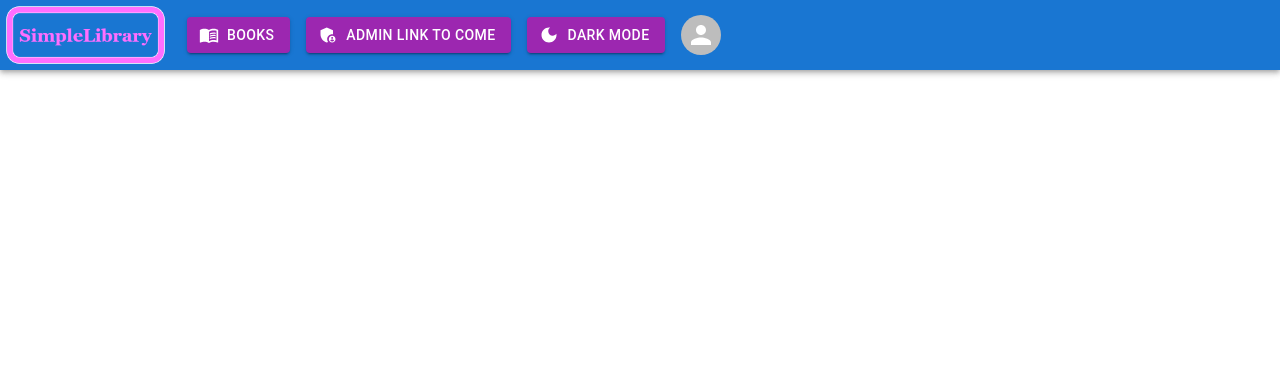
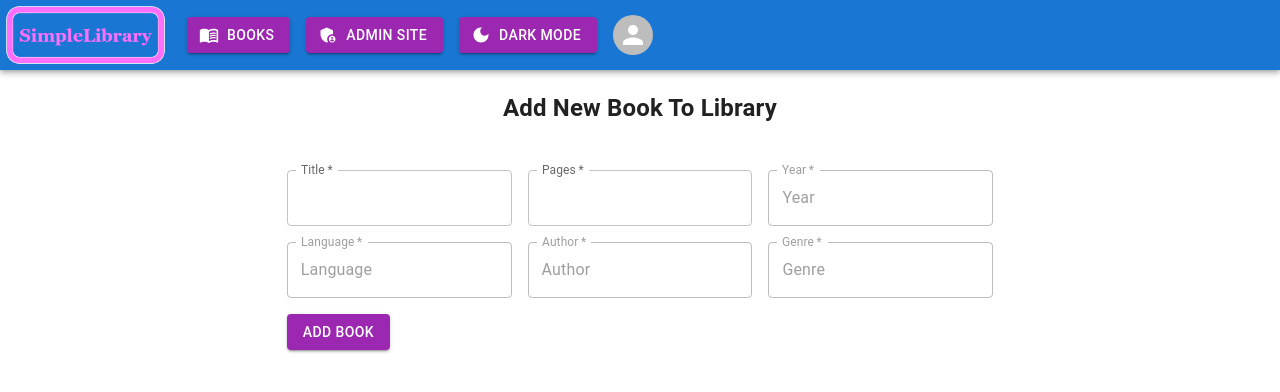
Before and after one commit to maritmoe/SimpleLibraryFrontend, a React (Vite) app in the folder LibraryFrontend/: page /admin/add in a window 1280 px wide. Shown: the top 392 px of the page. Built offline with nearby package versions, Linux system fonts and the light colour scheme.

Commit message:
Admin and CreateBook page

```diff
--- a/LibraryFrontend/src/App.jsx
+++ b/LibraryFrontend/src/App.jsx
@@ -8,6 +8,8 @@ import { Route, Routes } from "react-router-dom";
 import NavigationBar from "./components/NavigationBar/NavigationBar";
 import ContentView from "./components/ContentView/ContentView";
 import ProfileView from "./components/ContentView/Profile/ProfileView";
+import CreateBook from "./components/ContentView/Admin/CreateBook/CreateBook";
+import Admin from "./components/ContentView/Admin/Admin";
 
 const ColorModeContext = createContext({ toggleColorMode: () => {} });
 
@@ -42,6 +44,8 @@ function App() {
           <Routes>
             <Route path="/" element={<ContentView />} />
             <Route path="/profile" element={<ProfileView />} />
+            <Route path="/admin" element={<Admin />} />
+            <Route path="/admin/add" element={<CreateBook />} />
           </Routes>
         </div>
       </ThemeProvider>
--- /dev/null
+++ b/LibraryFrontend/src/components/ContentView/Admin/Admin.jsx
@@ -0,0 +1,42 @@
+import { Button, Stack, Tooltip } from "@mui/material";
+import { useNavigate } from "react-router-dom";
+
+function Admin() {
+  const navigate = useNavigate();
+  return (
+    <Stack sx={{ gap: 2 }}>
+      <h2>Admin Site</h2>
+      <Tooltip title="Create and Add New Book to Library">
+        <Button
+          variant="contained"
+          color="secondary"
+          onClick={() => navigate("/admin/add")}
+        >
+          Create Book
+        </Button>
+      </Tooltip>
+      <Tooltip title="Edit a Book">
+        <Button
+          variant="contained"
+          color="secondary"
+          disabled
+          onClick={() => navigate("/admin/books/:bookId")}
+        >
+          Edit Book
+        </Button>
+      </Tooltip>
+      <Tooltip title="Get All Users of Library">
+        <Button
+          variant="contained"
+          color="secondary"
+          disabled
+          onClick={() => navigate("/admin/users")}
+        >
+          Get All Users
+        </Button>
+      </Tooltip>
+    </Stack>
+  );
+}
+
+export default Admin;
--- /dev/null
+++ b/LibraryFrontend/src/components/ContentView/Admin/CreateBook/CreateBook.jsx
@@ -0,0 +1,110 @@
+import {
+  Box,
+  Button,
+  Container,
+  Dialog,
+  Stack,
+  TextField,
+  Tooltip,
+} from "@mui/material";
+import { useState } from "react";
+
+function CreateBook() {
+  const [book, setBook] = useState({
+    title: "",
+    pages: "",
+  });
+
+  const [open, setOpen] = useState(false);
+
+  const handleClose = () => {
+    setOpen(false);
+  };
+
+  const handleSubmit = (event) => {
+    event.preventDefault();
+    if (book.title && book.pages) {
+      fetch("http://localhost:5114/library/books", {
+        method: "POST",
+        headers: { "Content-Type": "application/json" },
+        body: JSON.stringify(book),
+      })
+        .then((response) => response.json())
+        .then((data) => console.log(data));
+      setOpen(true);
+      setBook({
+        title: "",
+        pages: "",
+      });
+    }
+  };
+
+  const handleChange = (event) => {
+    const { name, value } = event.target;
+    setBook({ ...book, [name]: value });
+  };
+
+  return (
+    <Stack sx={{ gap: 2 }}>
+      <h2>Add New Book To Library</h2>
+      <Box
+        component="form"
+        sx={{
+          "& .MuiTextField-root": { m: 1, width: "25ch" },
+        }}
+        autoComplete="off"
+        onSubmit={handleSubmit}
+      >
+        <Container>
+          <TextField
+            label="Title"
+            name="title"
+            InputLabelProps={{
+              shrink: true,
+            }}
+            required
+            onChange={handleChange}
+            value={book.title}
+          />
+          <TextField
+            label="Pages"
+            name="pages"
+            type="number"
+            InputLabelProps={{
+              shrink: true,
+            }}
+            required
+            onChange={handleChange}
+            value={book.pages}
+          />
+          <TextField disabled label="Year" defaultValue="Year" required />
+        </Container>
+        <Container>
+          <TextField
+            disabled
+            label="Language"
+            defaultValue="Language"
+            required
+          />
+          <TextField disabled label="Author" defaultValue="Author" required />
+          <TextField disabled label="Genre" defaultValue="Genre" required />
+        </Container>
+        <Container sx={{ m: 1 }}>
+          <Tooltip title="Create and Add New Book to Library">
+            <Button variant="contained" color="secondary" type="submit">
+              Add Book
+            </Button>
+          </Tooltip>
+        </Container>
+      </Box>
+      <Dialog onClose={handleClose} open={open}>
+        <p>
+          Successfully added new book to the library. See console log for
+          details.
+        </p>
+      </Dialog>
+    </Stack>
+  );
+}
+
+export default CreateBook;
--- a/LibraryFrontend/src/components/NavigationBar/NavigationBar.jsx
+++ b/LibraryFrontend/src/components/NavigationBar/NavigationBar.jsx
@@ -71,8 +71,9 @@ function NavigationBar() {
               variant="contained"
               color="secondary"
               startIcon={<AdminPanelSettings />}
+              onClick={() => navigate("/admin")}
             >
-              Admin link to come
+              Admin Site
             </Button>
           </Tooltip>
         </Box>
```
